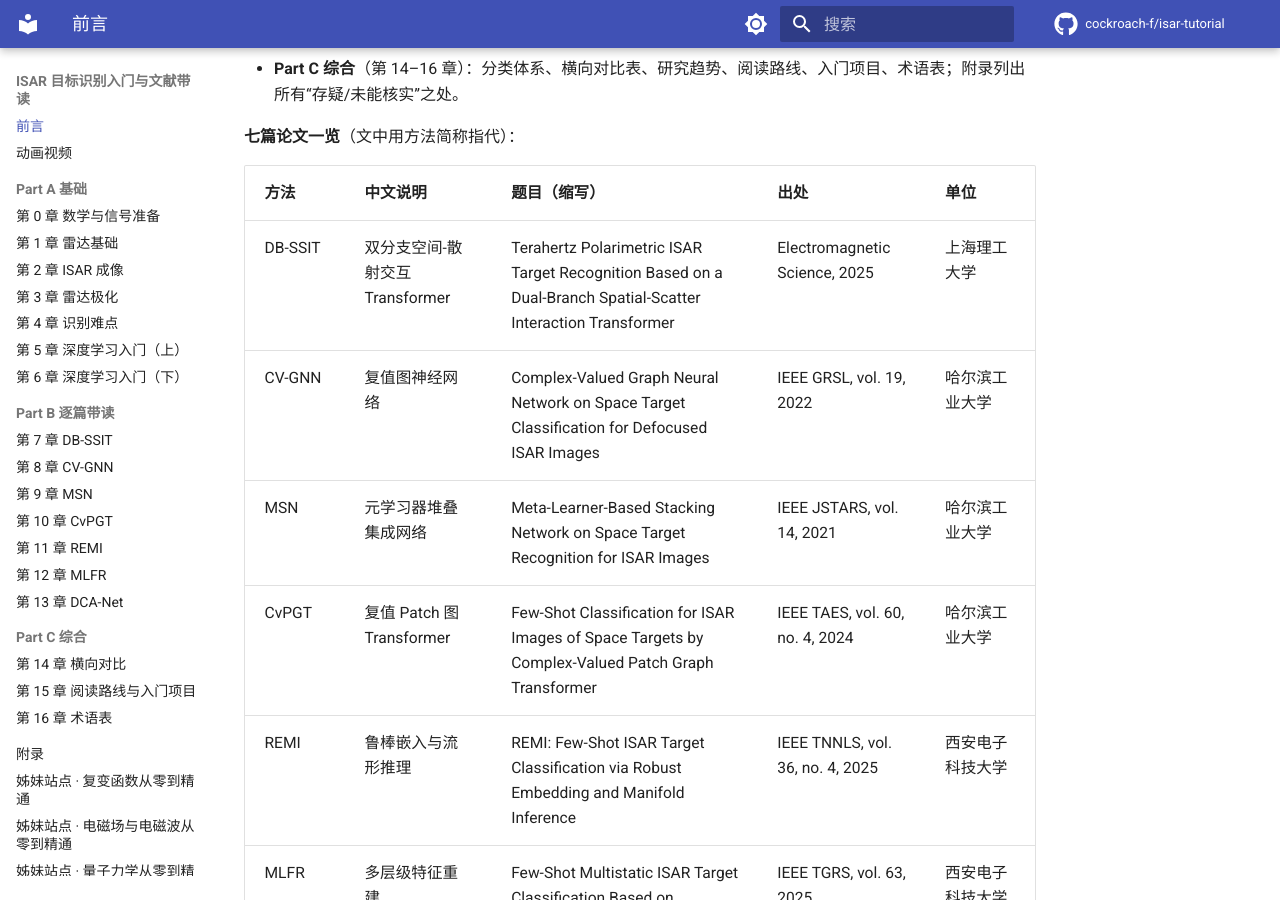
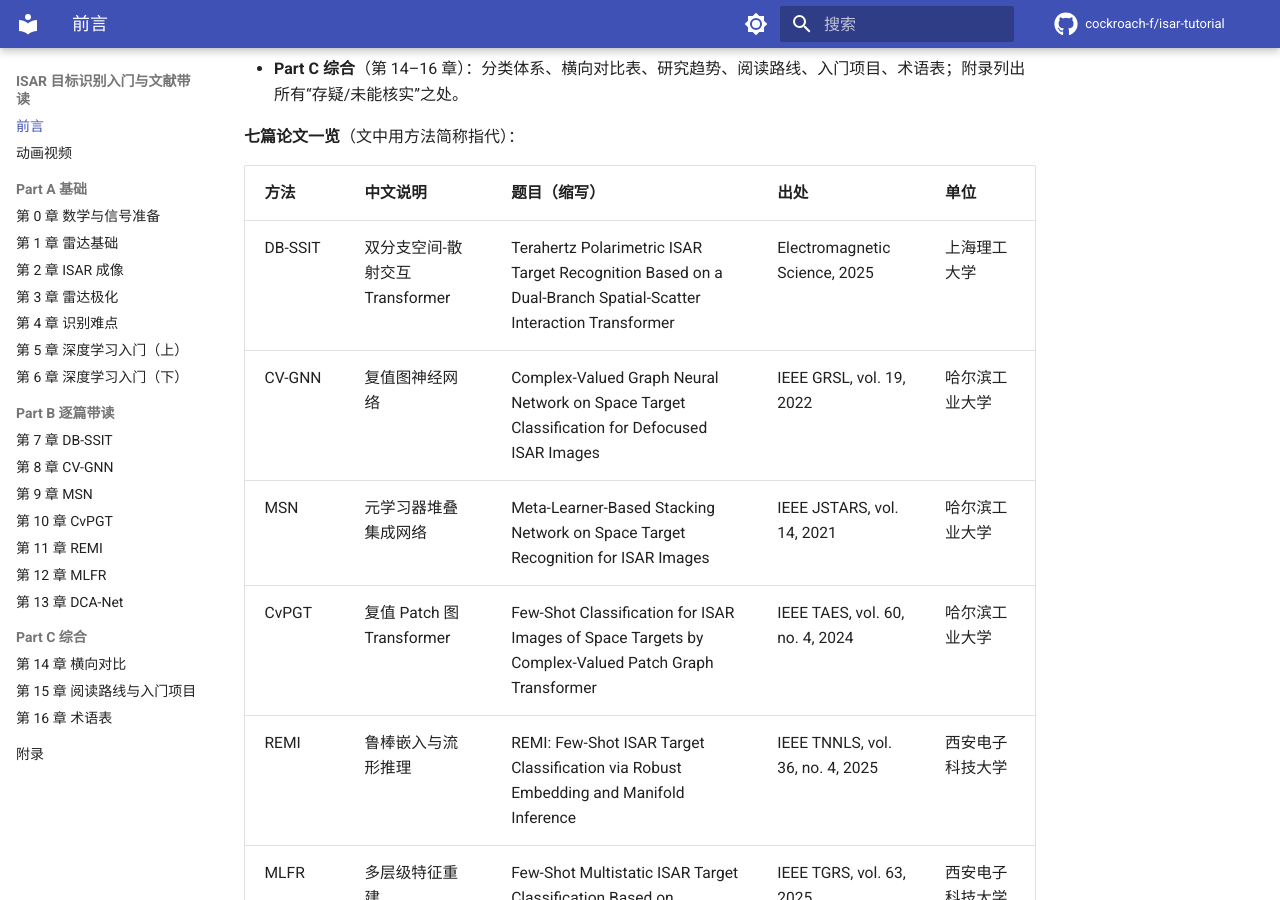
Before and after one commit to cockroach-f/isar-tutorial, an MkDocs documentation site: the page built from docs/index.md, in a window 1280 px wide and 900 px high, scrolled down 544 px. Built offline with MkDocs 1.6.1 and Material for MkDocs 9.7.7, drawn with Linux system fonts in a browser that asks for light colours; comment, search, counter and statistics services are not loaded.

```diff
--- a/mkdocs.yml
+++ b/mkdocs.yml
@@ -65,26 +65,16 @@ markdown_extensions:
       permalink: true
       toc_depth: 3
 
-extra:
-  social:
-    - icon: material/function-variant
-      link: https://cockroach-f.github.io/complex-functions/
-      name: 姊妹站点：复变函数从零到精通
-    - icon: material/sine-wave
-      link: https://cockroach-f.github.io/em-fields-waves/
-      name: 姊妹站点：电磁场与电磁波从零到精通
-    - icon: material/atom
-      link: https://cockroach-f.github.io/quantum-mechanics/
-      name: 姊妹站点：量子力学从零到精通
-
 extra_javascript:
   - javascripts/katex.js
   - https://cdn.jsdelivr.net/npm/katex@0.16.11/dist/katex.min.js
   - https://cdn.jsdelivr.net/npm/katex@0.16.11/dist/contrib/auto-render.min.js
+  - https://cockroach-f.github.io/sister-nav.js
 
 extra_css:
   - https://cdn.jsdelivr.net/npm/katex@0.16.11/dist/katex.min.css
   - stylesheets/extra.css
+  - https://cockroach-f.github.io/sister-nav.css
 
 nav:
   - 前言: index.md
@@ -110,6 +100,3 @@ nav:
       - 第 15 章 阅读路线与入门项目: part-c/C2_projects.md
       - 第 16 章 术语表: part-c/C3_glossary.md
   - 附录: appendix.md
-  - 姊妹站点 · 复变函数从零到精通: https://cockroach-f.github.io/complex-functions/
-  - 姊妹站点 · 电磁场与电磁波从零到精通: https://cockroach-f.github.io/em-fields-waves/
-  - 姊妹站点 · 量子力学从零到精通: https://cockroach-f.github.io/quantum-mechanics/
```
